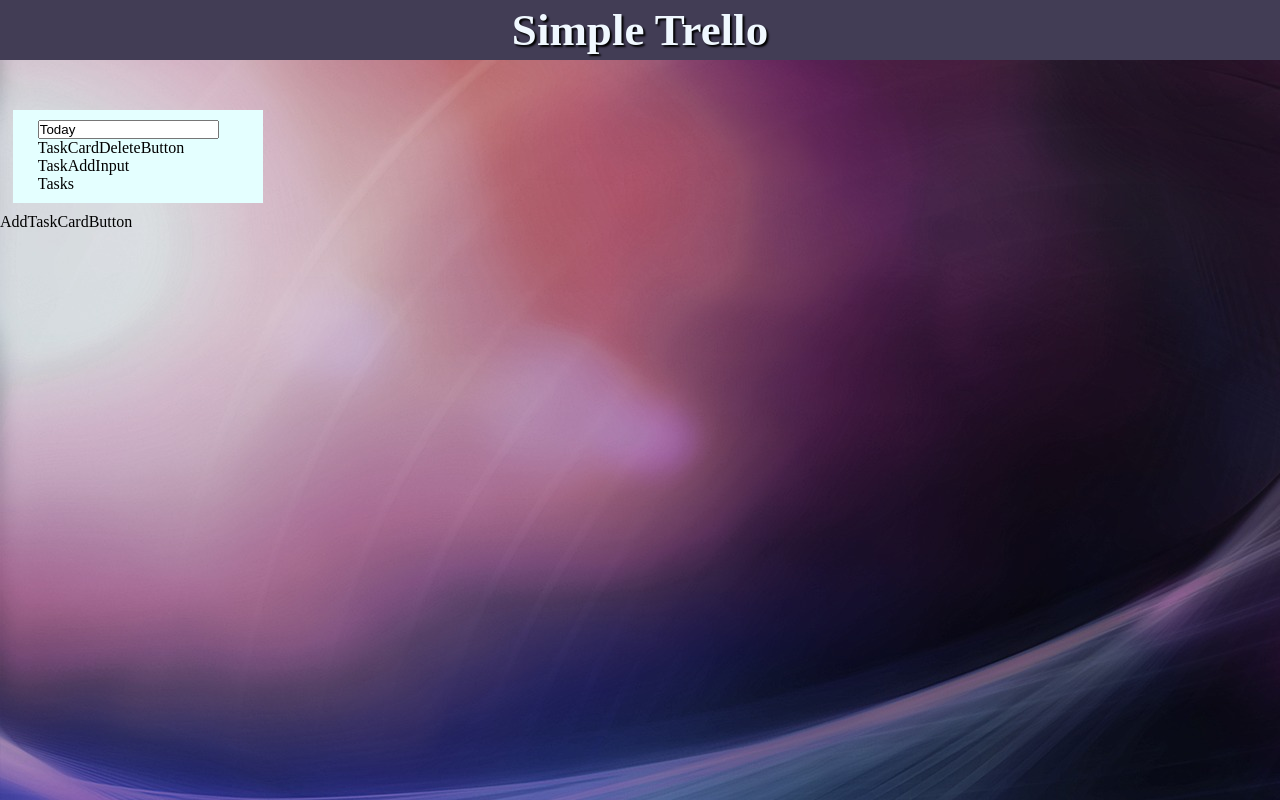
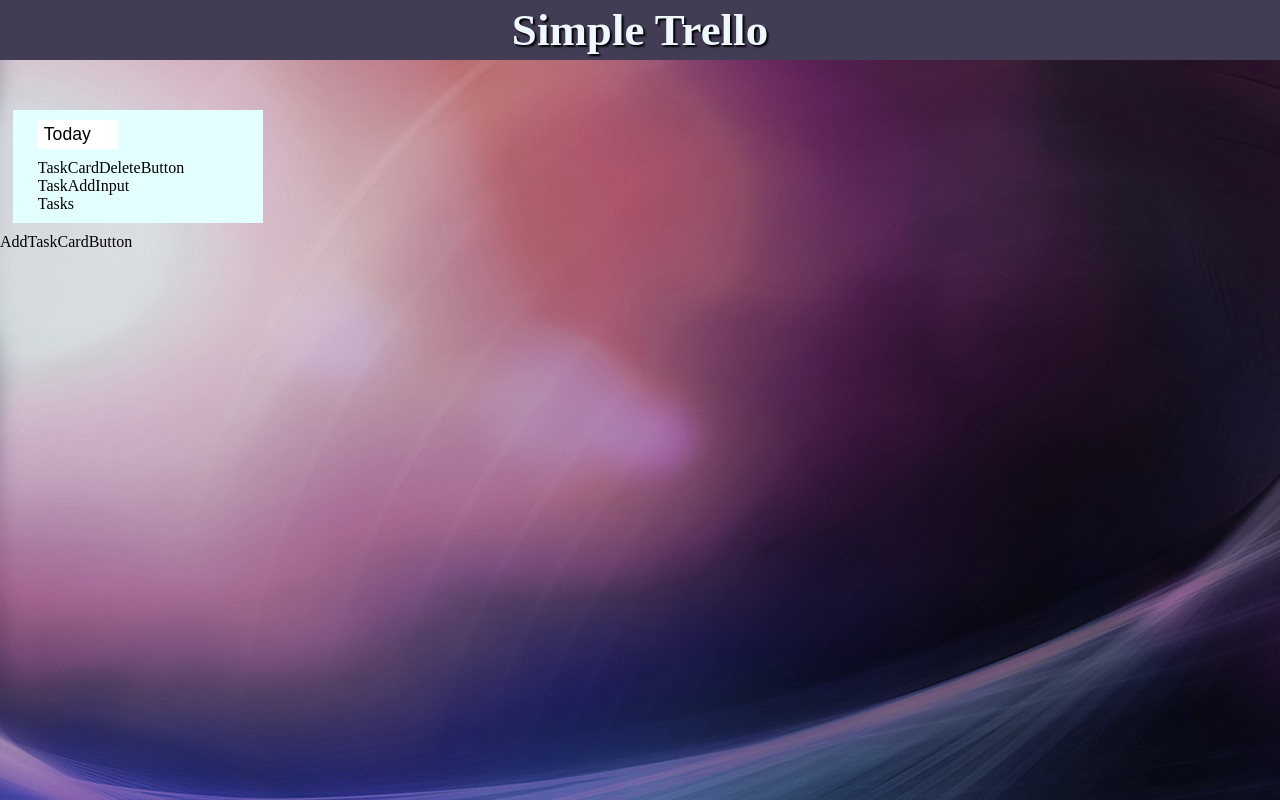
Before and after one commit to taki-umi/react_trello_study-client, a React (Create React App) app: page / in a window 1280 px wide. Both pictures are taken after a click on the element "Today". Built offline with nearby package versions, Linux system fonts and the light colour scheme.

Commit message:
タスクカードタイトルcss調整

```diff
--- a/src/components/task/TaskCardTitle.jsx
+++ b/src/components/task/TaskCardTitle.jsx
@@ -24,10 +24,17 @@ export const TaskCardTitle = () => {
   };
 
   return (
-    <div onClick={handleClick}>
+    <div onClick={handleClick} className="TaskCardTitleInputArea">
       {isClick ? (
         <form onSubmit={handleSubmit} onBlur={handleBlur}>
-          <input type="text" onChange={handleChange} value={inputCardTitle} />
+          <input
+            className="TaskCardTitleInput"
+            autoFocus
+            type="text"
+            onChange={handleChange}
+            value={inputCardTitle}
+            maxLength="10"
+          />
         </form>
       ) : (
         <h3>{inputCardTitle}</h3>
--- a/src/index.css
+++ b/src/index.css
@@ -30,3 +30,18 @@ header {
   margin: 10px 1%;
   background-color: rgb(228, 288, 288);
 }
+
+.TaskCardTitleInputArea {
+  margin-bottom: 10px;
+  width: 30%;
+  cursor: pointer;
+}
+
+.TaskCardTitleInput {
+  width: 80px;
+  font-size: 1.1rem;
+  padding: 4px 6px;
+  border-radius: 3px;
+  border: none;
+  outline: none;
+}
```
